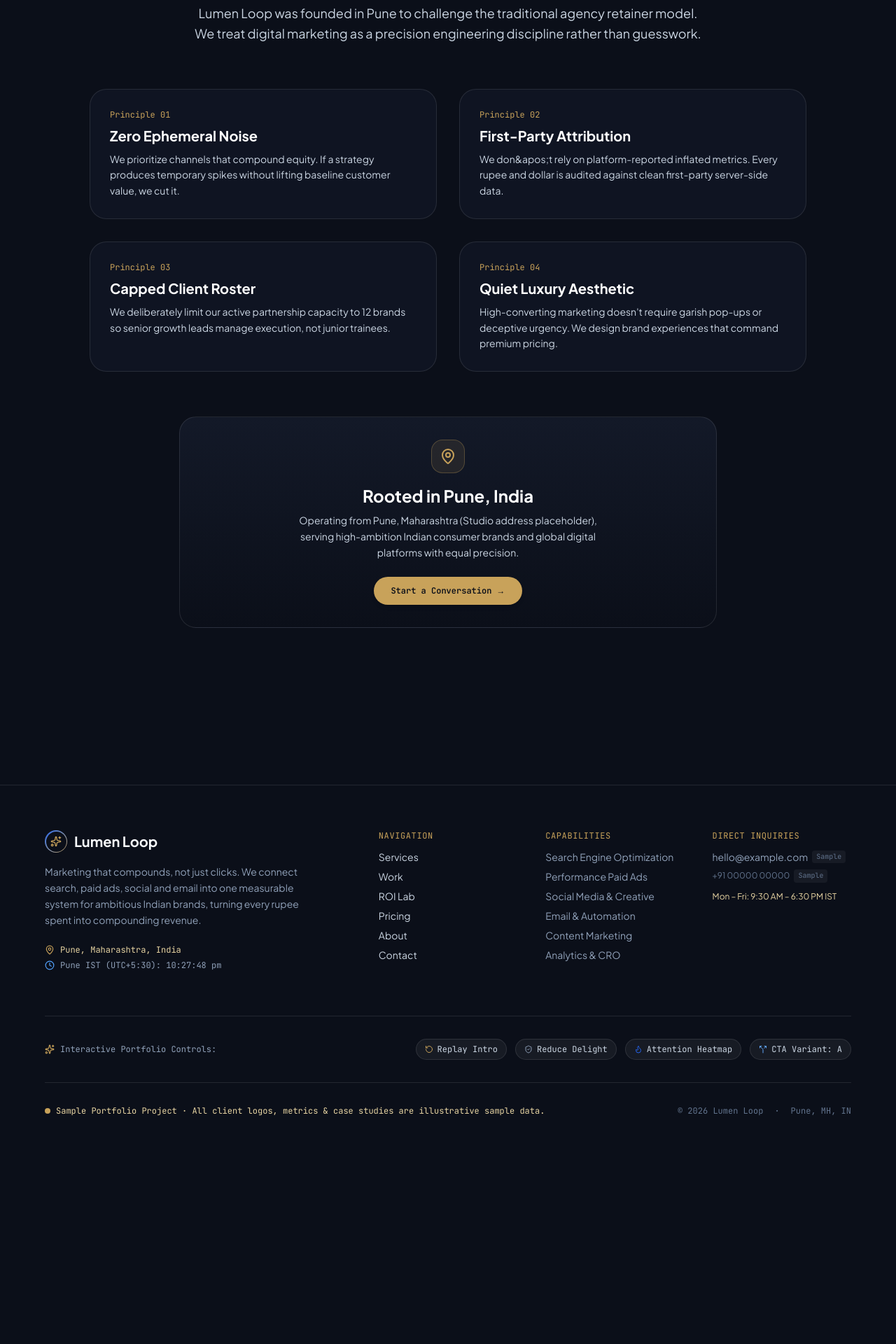
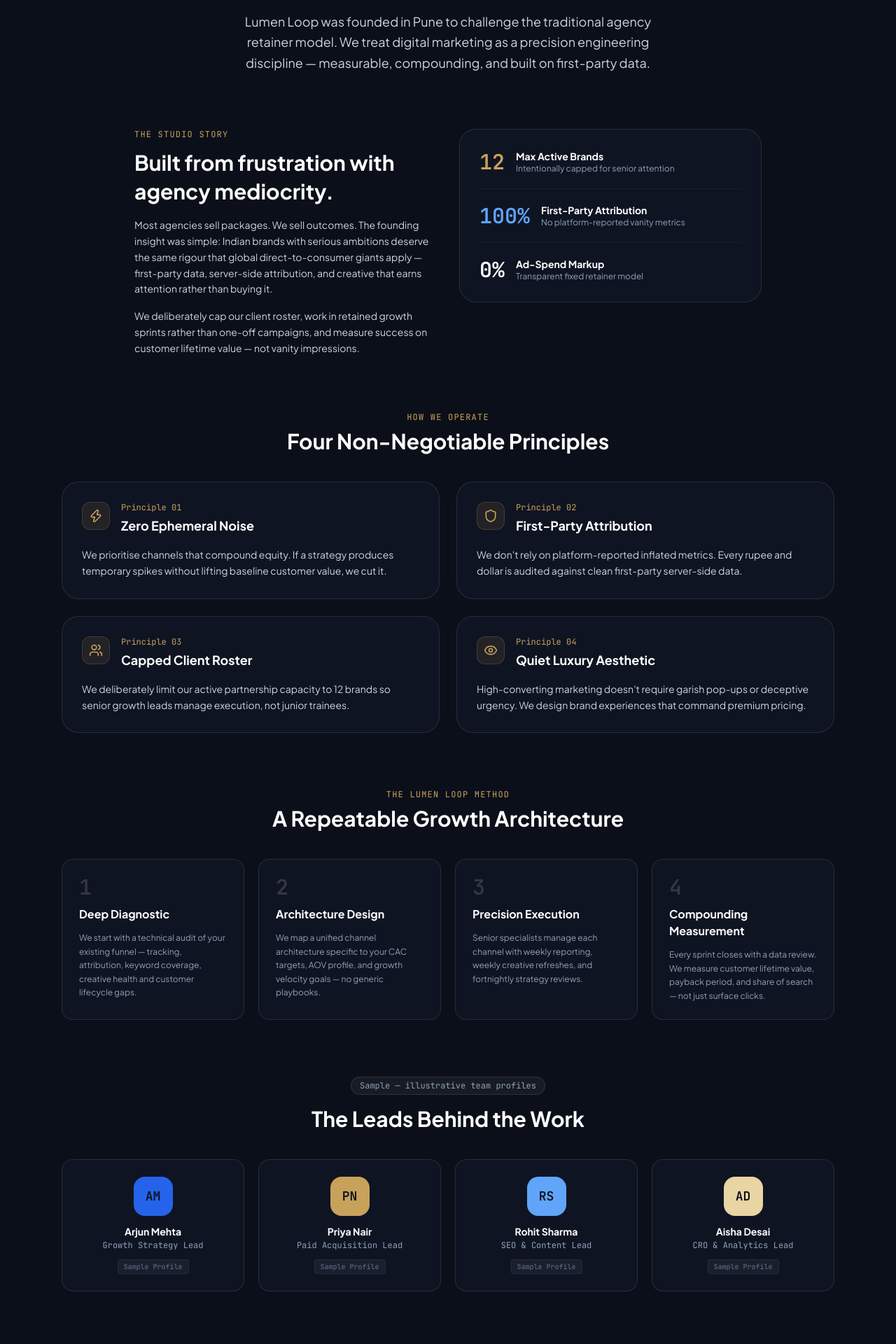
Before and after one commit to Pushkar-77/lumen-loop, a Next.js app: page /about in a window 1280 px wide. Shown: the part 500-2420 px from the top of the page at 70% size. Before the commit the page ends 2143 px from the top, so only its background shows below. Built offline with nearby package versions, Linux system fonts and the light colour scheme.

Commit message:
feat(about): replace placeholder with studio story, 4 principles, approach, and sample team

```diff
--- a/src/app/about/page.tsx
+++ b/src/app/about/page.tsx
@@ -1,41 +1,85 @@
 "use client";
-
-// TEMPORARY PREVIEW PLACEHOLDER: Studio overview for early preview.
 
 import React from "react";
 import { TransitionLink } from "@/components/ui/TransitionLink";
-import { MapPin } from "lucide-react";
+import { MapPin, Users, Zap, Shield, Eye, ArrowRight } from "lucide-react";
 
-export default function AboutPage() {
-  const values = [
+const PRINCIPLES = [
   {
+    num: "01",
     title: "Zero Ephemeral Noise",
-      desc: "We prioritize channels that compound equity. If a strategy produces temporary spikes without lifting baseline customer value, we cut it.",
+    desc: "We prioritise channels that compound equity. If a strategy produces temporary spikes without lifting baseline customer value, we cut it.",
+    icon: Zap,
   },
   {
+    num: "02",
     title: "First-Party Attribution",
-      desc: "We don&apos;t rely on platform-reported inflated metrics. Every rupee and dollar is audited against clean first-party server-side data.",
+    desc: "We don\u0027t rely on platform-reported inflated metrics. Every rupee and dollar is audited against clean first-party server-side data.",
+    icon: Shield,
   },
   {
+    num: "03",
     title: "Capped Client Roster",
     desc: "We deliberately limit our active partnership capacity to 12 brands so senior growth leads manage execution, not junior trainees.",
+    icon: Users,
   },
   {
+    num: "04",
     title: "Quiet Luxury Aesthetic",
-      desc: "High-converting marketing doesn't require garish pop-ups or deceptive urgency. We design brand experiences that command premium pricing.",
+    desc: "High-converting marketing doesn\u0027t require garish pop-ups or deceptive urgency. We design brand experiences that command premium pricing.",
+    icon: Eye,
   },
 ];
 
+const APPROACH_STEPS = [
+  {
+    num: "1",
+    title: "Deep Diagnostic",
+    desc: "We start with a technical audit of your existing funnel — tracking, attribution, keyword coverage, creative health and customer lifecycle gaps.",
+  },
+  {
+    num: "2",
+    title: "Architecture Design",
+    desc: "We map a unified channel architecture specific to your CAC targets, AOV profile, and growth velocity goals — no generic playbooks.",
+  },
+  {
+    num: "3",
+    title: "Precision Execution",
+    desc: "Senior specialists manage each channel with weekly reporting, weekly creative refreshes, and fortnightly strategy reviews.",
+  },
+  {
+    num: "4",
+    title: "Compounding Measurement",
+    desc: "Every sprint closes with a data review. We measure customer lifetime value, payback period, and share of search — not just surface clicks.",
+  },
+];
+
+// Sample team — clearly labelled as Sample
+const TEAM = [
+  { name: "Arjun Mehta", role: "Growth Strategy Lead", initials: "AM", accent: "#2563EB" },
+  { name: "Priya Nair", role: "Paid Acquisition Lead", initials: "PN", accent: "#C8A25A" },
+  { name: "Rohit Sharma", role: "SEO & Content Lead", initials: "RS", accent: "#60A5FA" },
+  { name: "Aisha Desai", role: "CRO & Analytics Lead", initials: "AD", accent: "#E8D5A3" },
+];
+
+export default function AboutPage() {
   return (
     <div className="w-full min-h-screen pt-28 sm:pt-36 pb-20 bg-[#0B0F19] text-white">
+      {/* Background atmosphere */}
+      <div className="fixed inset-0 pointer-events-none -z-10 overflow-hidden">
+        <div className="absolute -top-32 left-1/2 -translate-x-1/2 w-[800px] h-[400px] bg-[#2563EB]/8 rounded-full blur-[160px]" />
+        <div className="absolute bottom-0 right-0 w-[500px] h-[500px] bg-[#C8A25A]/4 rounded-full blur-[140px]" />
+      </div>
+
       <div className="max-w-6xl mx-auto px-4 sm:px-6">
-        <div className="text-center max-w-3xl mx-auto mb-16">
-          <div className="inline-flex items-center gap-2 px-3.5 py-1.5 rounded-full bg-white/5 border border-white/10 text-xs font-mono text-[#C8A25A] mb-4">
-            <span className="w-1.5 h-1.5 rounded-full bg-[#C8A25A] animate-pulse" />
+        {/* Hero */}
+        <div className="text-center max-w-3xl mx-auto mb-20">
+          <div className="inline-flex items-center gap-2 px-3.5 py-1.5 rounded-full bg-white/5 border border-white/10 text-xs font-mono text-[#C8A25A] mb-6">
+            <span className="w-1.5 h-1.5 rounded-full bg-[#C8A25A] animate-pulse" aria-hidden="true" />
             <span>Studio Roots · Pune, India</span>
           </div>
 
-          <h1 className="font-sans text-4xl sm:text-5xl lg:text-6xl font-extrabold text-white tracking-tight leading-[1.1] mb-5">
+          <h1 className="font-sans text-4xl sm:text-5xl lg:text-6xl font-extrabold text-white tracking-tight leading-[1.1] mb-6">
             Crafting Growth <br />
             <span className="bg-gradient-to-r from-[#FAF9F6] via-[#E8D5A3] to-[#C8A25A] bg-clip-text text-transparent">
               That Outlasts the Next Algorithm.
@@ -44,52 +88,157 @@ export default function AboutPage() {
 
           <p className="font-sans text-base sm:text-lg text-slate-300 leading-relaxed text-balance">
             Lumen Loop was founded in Pune to challenge the traditional agency retainer model.
-            We treat digital marketing as a precision engineering discipline rather than guesswork.
+            We treat digital marketing as a precision engineering discipline — measurable, compounding, and built on first-party data.
           </p>
         </div>
 
-        {/* Narrative & Values Grid */}
-        <div className="grid grid-cols-1 md:grid-cols-2 gap-8 mb-16 max-w-5xl mx-auto">
-          {values.map((v, idx) => (
-            <div
-              key={idx}
-              className="p-7 rounded-3xl bg-[#0F1422] border border-white/10 flex flex-col justify-between"
-            >
+        {/* Studio Story */}
+        <div className="max-w-4xl mx-auto mb-20">
+          <div className="grid grid-cols-1 md:grid-cols-2 gap-8 items-start">
             <div>
-                <span className="font-mono text-xs text-[#C8A25A] mb-2 block">
-                  Principle 0{idx + 1}
-                </span>
-                <h3 className="font-sans text-xl font-bold text-white mb-2">
-                  {v.title}
-                </h3>
-                <p className="text-sm text-slate-300 leading-relaxed">
-                  {v.desc}
+              <span className="text-xs font-mono text-[#C8A25A] uppercase tracking-widest block mb-3">The Studio Story</span>
+              <h2 className="font-sans text-2xl sm:text-3xl font-bold text-white mb-4 leading-snug">
+                Built from frustration with agency mediocrity.
+              </h2>
+              <p className="text-slate-300 text-sm leading-relaxed mb-4">
+                Most agencies sell packages. We sell outcomes. The founding insight was simple:
+                Indian brands with serious ambitions deserve the same rigour that global direct-to-consumer
+                giants apply — first-party data, server-side attribution, and creative that earns attention
+                rather than buying it.
+              </p>
+              <p className="text-slate-300 text-sm leading-relaxed">
+                We deliberately cap our client roster, work in retained growth sprints rather than
+                one-off campaigns, and measure success on customer lifetime value — not vanity impressions.
               </p>
             </div>
+
+            <div className="p-7 rounded-3xl bg-[#0F1422] border border-white/10 space-y-5">
+              <div className="flex items-center gap-4">
+                <span className="font-mono text-3xl font-black text-[#C8A25A]">12</span>
+                <div>
+                  <div className="text-sm font-bold text-white">Max Active Brands</div>
+                  <div className="text-xs text-slate-400">Intentionally capped for senior attention</div>
+                </div>
+              </div>
+              <div className="border-t border-white/5" />
+              <div className="flex items-center gap-4">
+                <span className="font-mono text-3xl font-black text-[#60A5FA]">100%</span>
+                <div>
+                  <div className="text-sm font-bold text-white">First-Party Attribution</div>
+                  <div className="text-xs text-slate-400">No platform-reported vanity metrics</div>
+                </div>
+              </div>
+              <div className="border-t border-white/5" />
+              <div className="flex items-center gap-4">
+                <span className="font-mono text-3xl font-black text-white">0%</span>
+                <div>
+                  <div className="text-sm font-bold text-white">Ad-Spend Markup</div>
+                  <div className="text-xs text-slate-400">Transparent fixed retainer model</div>
+                </div>
+              </div>
+            </div>
+          </div>
+        </div>
+
+        {/* Operating Principles */}
+        <div className="mb-20">
+          <div className="text-center mb-10">
+            <span className="text-xs font-mono text-[#C8A25A] uppercase tracking-widest block mb-2">How We Operate</span>
+            <h2 className="font-sans text-2xl sm:text-3xl font-bold text-white">Four Non-Negotiable Principles</h2>
+          </div>
+
+          <div className="grid grid-cols-1 md:grid-cols-2 gap-6">
+            {PRINCIPLES.map((p) => {
+              const Icon = p.icon;
+              return (
+                <div
+                  key={p.num}
+                  className="p-7 rounded-3xl bg-[#0F1422] border border-white/10 flex flex-col gap-4"
+                >
+                  <div className="flex items-start gap-4">
+                    <div className="w-10 h-10 rounded-xl bg-[#C8A25A]/10 border border-[#C8A25A]/20 flex items-center justify-center shrink-0">
+                      <Icon className="w-5 h-5 text-[#C8A25A]" aria-hidden="true" />
+                    </div>
+                    <div>
+                      <span className="font-mono text-xs text-[#C8A25A] block mb-1">Principle {p.num}</span>
+                      <h3 className="font-sans text-lg font-bold text-white">{p.title}</h3>
+                    </div>
+                  </div>
+                  <p className="text-sm text-slate-300 leading-relaxed">{p.desc}</p>
+                </div>
+              );
+            })}
+          </div>
+        </div>
+
+        {/* Approach */}
+        <div className="mb-20">
+          <div className="text-center mb-10">
+            <span className="text-xs font-mono text-[#C8A25A] uppercase tracking-widest block mb-2">The Lumen Loop Method</span>
+            <h2 className="font-sans text-2xl sm:text-3xl font-bold text-white">A Repeatable Growth Architecture</h2>
+          </div>
+
+          <div className="grid grid-cols-1 sm:grid-cols-2 lg:grid-cols-4 gap-5">
+            {APPROACH_STEPS.map((step) => (
+              <div key={step.num} className="p-6 rounded-2xl bg-[#0F1422] border border-white/10 flex flex-col gap-3">
+                <span className="font-mono text-3xl font-black text-white/15 leading-none select-none" aria-hidden="true">
+                  {step.num}
+                </span>
+                <h3 className="font-sans text-base font-bold text-white">{step.title}</h3>
+                <p className="text-xs text-slate-400 leading-relaxed">{step.desc}</p>
               </div>
             ))}
           </div>
+        </div>
 
-        {/* Studio Location Card */}
+        {/* Sample Team */}
+        <div className="mb-20">
+          <div className="text-center mb-10">
+            <div className="inline-flex items-center gap-2 px-3 py-1 rounded-full bg-white/5 border border-white/10 text-xs font-mono text-slate-400 mb-4">
+              Sample — illustrative team profiles
+            </div>
+            <h2 className="font-sans text-2xl sm:text-3xl font-bold text-white">The Leads Behind the Work</h2>
+          </div>
+
+          <div className="grid grid-cols-1 sm:grid-cols-2 lg:grid-cols-4 gap-5">
+            {TEAM.map((member) => (
+              <div key={member.name} className="p-6 rounded-2xl bg-[#0F1422] border border-white/10 text-center flex flex-col items-center gap-3">
+                <div
+                  className="w-14 h-14 rounded-2xl flex items-center justify-center font-mono font-black text-lg text-[#0B0F19]"
+                  style={{ backgroundColor: member.accent }}
+                  aria-hidden="true"
+                >
+                  {member.initials}
+                </div>
+                <div>
+                  <div className="font-sans font-bold text-sm text-white">{member.name}</div>
+                  <div className="text-xs font-mono text-slate-400 mt-0.5">{member.role}</div>
+                </div>
+                <span className="text-[10px] font-mono px-2 py-0.5 rounded bg-white/5 border border-white/5 text-slate-500">
+                  Sample Profile
+                </span>
+              </div>
+            ))}
+          </div>
+        </div>
+
+        {/* Location card */}
         <div className="max-w-3xl mx-auto p-8 rounded-3xl bg-gradient-to-b from-[#131928] to-[#0B0F19] border border-white/10 text-center flex flex-col items-center mb-16">
           <div className="w-12 h-12 rounded-2xl bg-[#C8A25A]/10 border border-[#C8A25A]/30 flex items-center justify-center mb-4">
-            <MapPin className="w-6 h-6 text-[#C8A25A]" />
+            <MapPin className="w-6 h-6 text-[#C8A25A]" aria-hidden="true" />
           </div>
-          <h2 className="font-sans text-2xl font-bold text-white mb-2">
-            Rooted in Pune, India
-          </h2>
+          <h2 className="font-sans text-2xl font-bold text-white mb-2">Rooted in Pune, India</h2>
           <p className="text-slate-300 text-xs sm:text-sm max-w-md mb-6 leading-relaxed">
             Operating from Pune, Maharashtra (Studio address placeholder), serving high-ambition Indian consumer brands
             and global digital platforms with equal precision.
           </p>
-          <div className="flex gap-4">
           <TransitionLink
             href="/contact"
-              className="px-6 py-3 rounded-full bg-[#C8A25A] text-[#0B0F19] font-bold text-xs font-mono shadow-md"
+            className="inline-flex items-center gap-2 px-6 py-3 rounded-full bg-[#C8A25A] text-[#0B0F19] font-bold text-sm font-mono shadow-md hover:scale-105 transition-transform"
           >
-              Start a Conversation →
+            Start a Conversation
+            <ArrowRight className="w-4 h-4" aria-hidden="true" />
           </TransitionLink>
-          </div>
         </div>
       </div>
     </div>
```
Also changed, not shown: src/app/about/layout.tsx (added, +18 -0 lines). Lines whose indentation alone changed are shown as unchanged.
